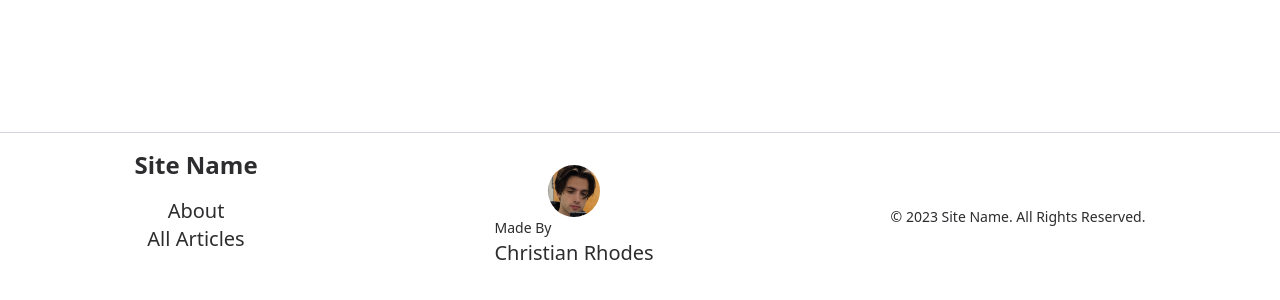
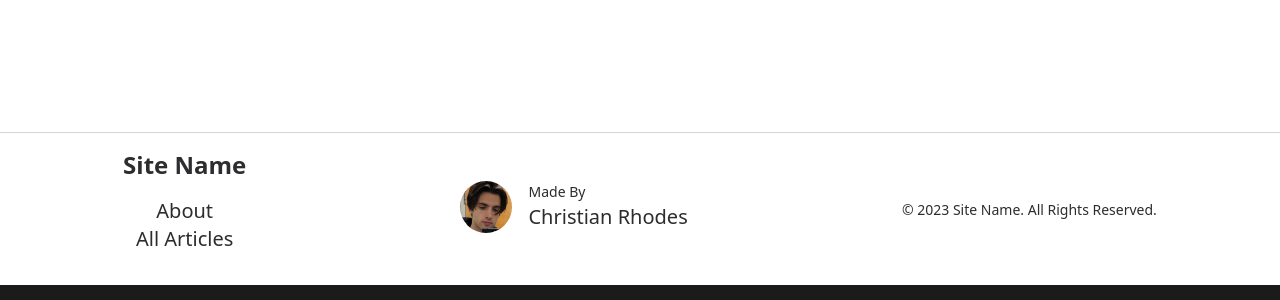
Before and after one commit to christianrhodes18/media-blog, a Next.js app: page /about in a window 1280 px wide. Shown: the part 732-1032 px from the top of the page. Built offline with nearby package versions, Linux system fonts and the light colour scheme.

Commit message:
update author credit comp + footer

```diff
--- a/app/components/AuthorCredit.tsx
+++ b/app/components/AuthorCredit.tsx
@@ -10,8 +10,9 @@ interface AuthorInfo {
 
 const AuthorCredit: React.FC<AuthorInfo> = ({ firstName, lastName, bio, image, creditType }) => {
     return (
-        <div className="flex flex-col">
+        <div className="flex flex-row gap-4">
             <Image className="mx-auto rounded-full" src={`/author/${image}`} alt={firstName} width="52" height="52" />
+            <div>
                 { creditType
                     ? <p className="subtitle2">{creditType} </p>
                     : <p className="subtitle2">Made By </p>
@@ -19,6 +20,7 @@ const AuthorCredit: React.FC<AuthorInfo> = ({ firstName, lastName, bio, image, c
                 <h6>{firstName} {lastName}</h6>
                 {bio && <p className="caption">{bio}</p>}
             </div>
+        </div>
     )
 }
 
--- a/app/components/Footer.tsx
+++ b/app/components/Footer.tsx
@@ -17,7 +17,7 @@ const Footer: React.FC = () => {
             <Link className='mx-auto' href="/posts">All Articles</Link>
           </div>
         </div>
-        <div className="mx-auto py-4">
+        <div className="mx-auto mt-8 lg:mt-4 py-4">
           <AuthorCredit
             firstName="Christian"
             lastName="Rhodes"
--- a/app/page.tsx
+++ b/app/page.tsx
@@ -101,7 +101,7 @@ export default async function Home() {
       <div className="flex flex-col lg:flex-row lg:gap-20 gap-4">
         {/* desktop left column */}
         <div className="lg:basis-2/5">
-          <div className="flex flex-row justify-center align-middle gap-4 mb-5">
+          <div className="flex flex-row justify-center lg:justify-start align-middle gap-4 mb-5">
             <Image src={CharacterGif} alt="character" width={60} height={70} />
             <h6 className="my-auto">Welcome</h6>
           </div>
```
Lines whose indentation alone changed are shown as unchanged.
